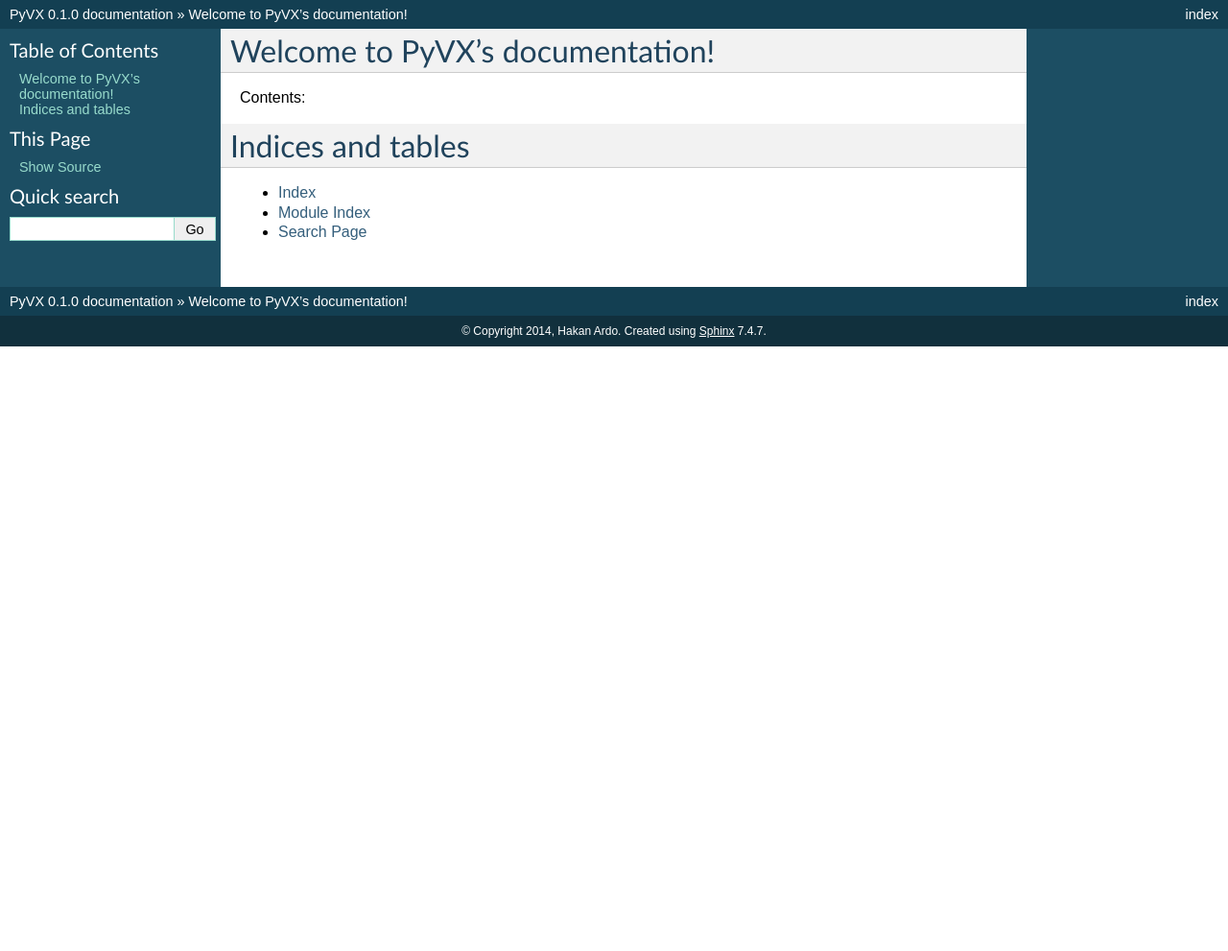
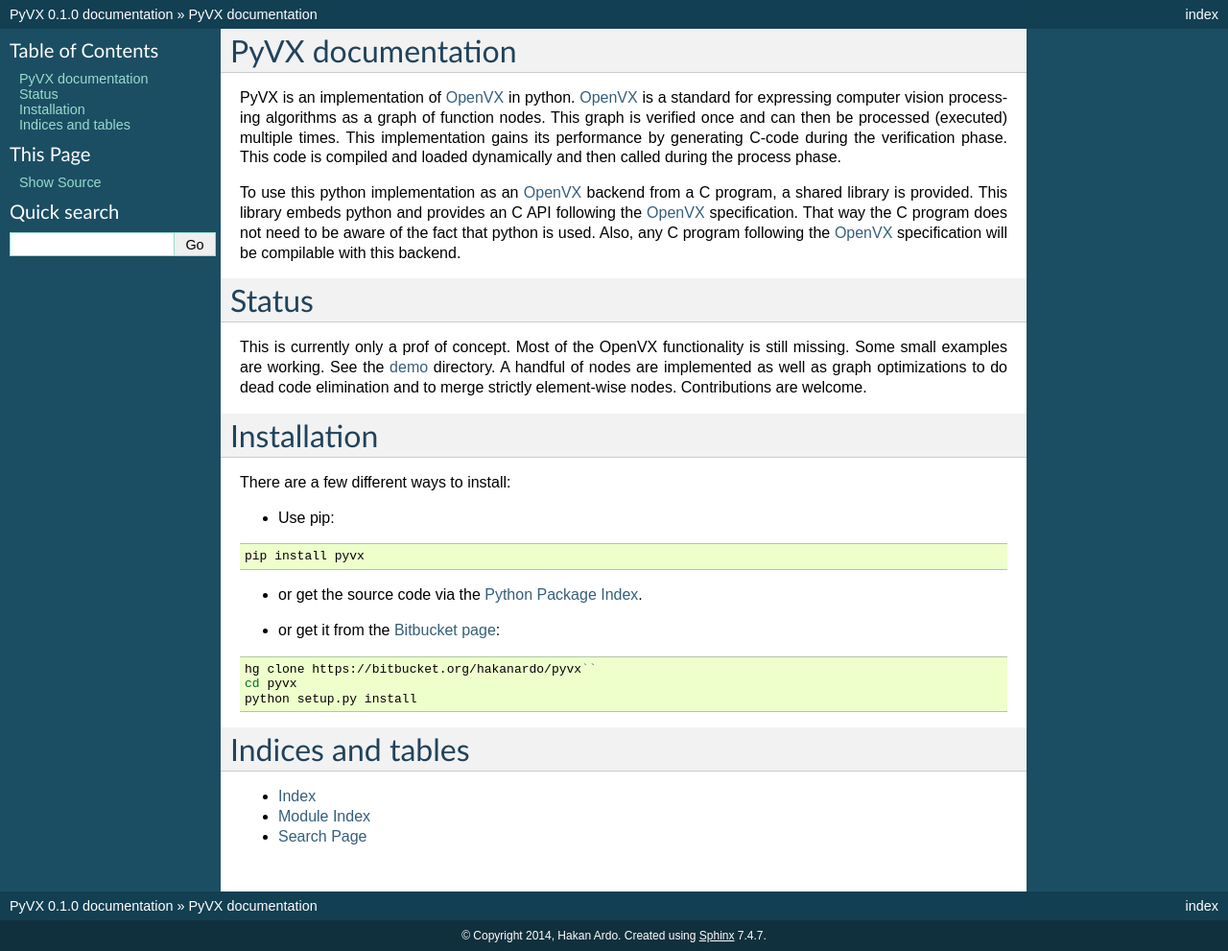
Before and after one commit to hakanardo/pyvx, a Sphinx documentation site: the page built from docs/index.rst, in a window 1280 px wide. Shown: the whole page at 96% size. Built offline with Sphinx 7.4.7, drawn with Linux system fonts in a browser that asks for light colours; formulas are drawn with MathJax 3; before the commit the page ends 900 px from its top, so only the background shows below that.

Commit message:
some docs

```diff
--- a/docs/index.rst
+++ b/docs/index.rst
@@ -3,10 +3,61 @@
    You can adapt this file completely to your liking, but it should at least
    contain the root `toctree` directive.
 
-Welcome to PyVX's documentation!
-================================
+PyVX documentation
+==================
 
-Contents:
+PyVX is an implementation of `OpenVX`_ in python. `OpenVX`_ is a standard for
+expressing computer vision processing algorithms as a graph of function nodes.
+This graph is verified once and can then be processed (executed) multiple
+times. This implementation gains its performance by generating C-code during the
+verification phase. This code is compiled and loaded dynamically and then
+called during the process phase.
+
+To use this python implementation as an `OpenVX`_ backend from a C program, a
+shared library is provided. This library embeds python and provides an C API
+following the `OpenVX`_ specification. That way the C program does not need to
+be aware of the fact that python is used. Also, any C program following the
+`OpenVX`_ specification will be compilable with this backend.
+
+.. _`OpenVX`: https://www.khronos.org/openvx
+
+Status
+======
+
+This is currently only a prof of concept. Most of the OpenVX functionality is
+still missing. Some small examples are working. See the `demo`_ directory. A
+handful of nodes are implemented as well as graph optimizations to do dead
+code elimination and to merge strictly element-wise nodes. Contributions are
+welcome.
+
+.. _`demo`: https://bitbucket.org/hakanardo/pyvx/src/master/demo/
+
+Installation
+============
+
+There are a few different ways to install:
+
+* Use pip:
+
+.. code-block:: bash
+
+    pip install pyvx
+
+* or get the source code via the `Python Package Index`__.
+
+.. __: http://pypi.python.org/pypi/pyvx
+
+* or get it from the `Bitbucket page`_:
+
+.. code-block:: bash
+
+  hg clone https://bitbucket.org/hakanardo/pyvx``
+  cd pyvx
+  python setup.py install
+
+
+.. _`Bitbucket page`: https://bitbucket.org/hakanardo/pyvx
+
 
 .. toctree::
    :maxdepth: 2
```
Also changed, not shown: README.rst (added, +17 -0 lines).
